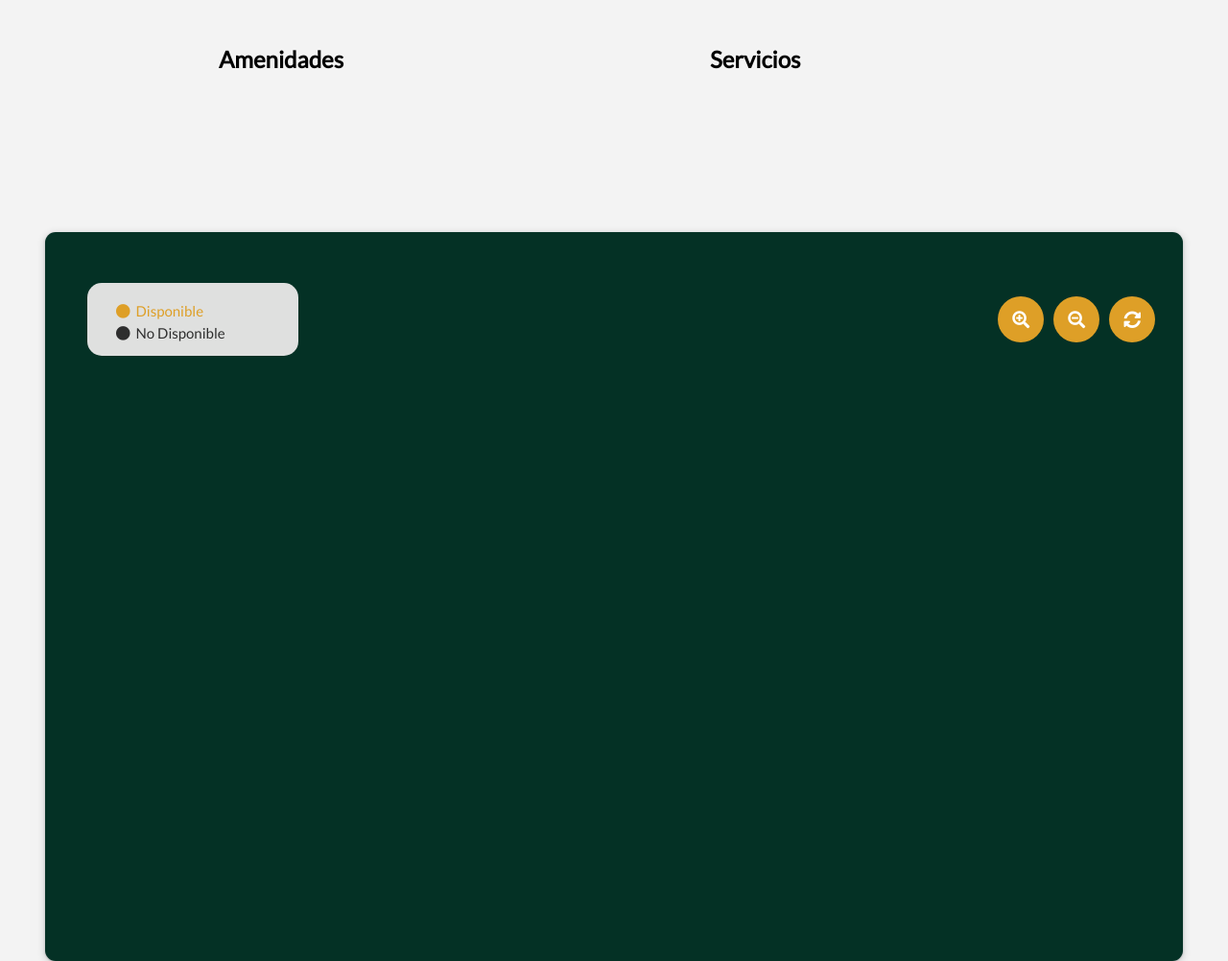
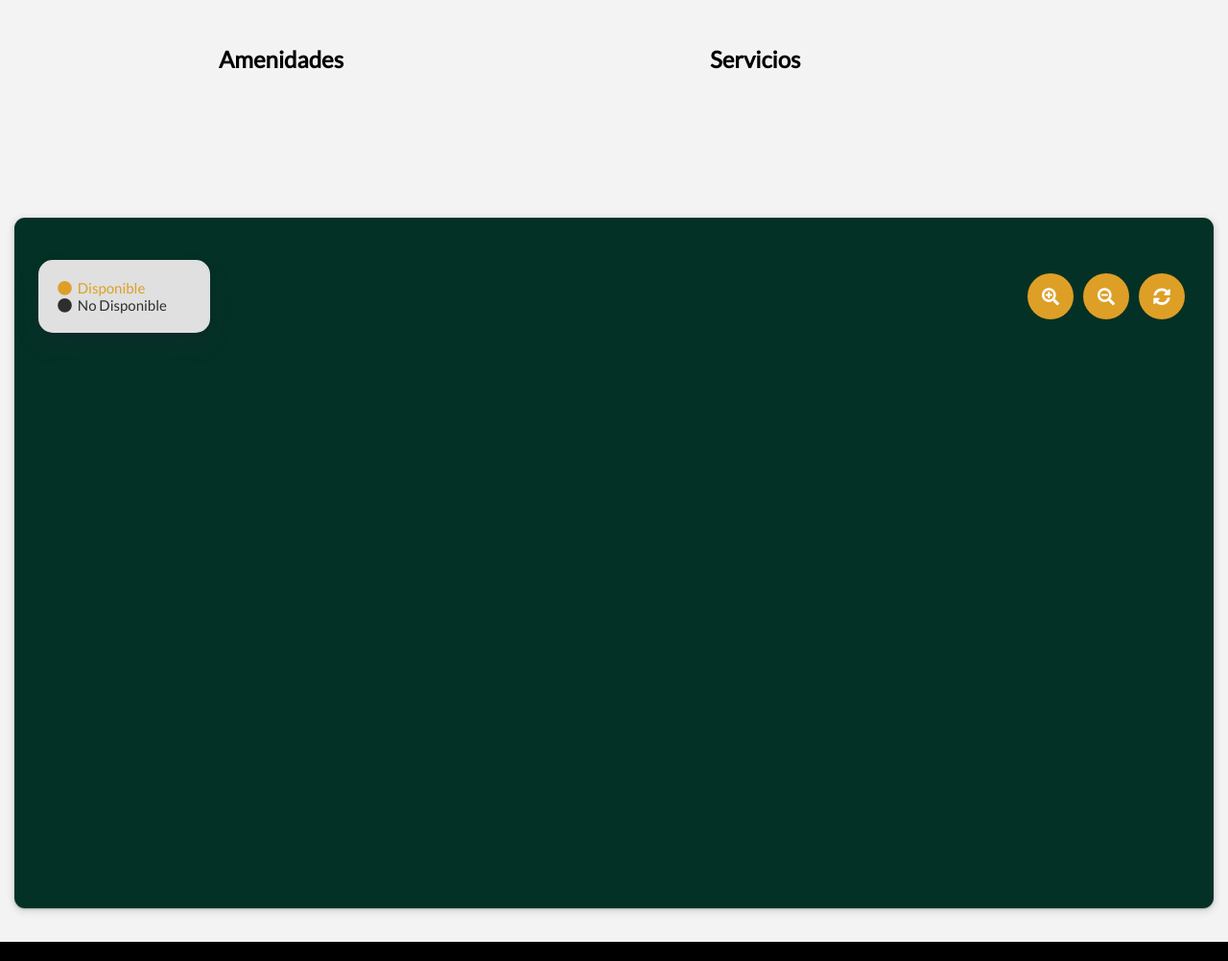
Before and after one commit to fenandatllz/gc-ecommerce, a plain HTML site: page client/details.html in a window 1280 px wide. Shown: the part 800-1802 px from the top of the page at 96% size. Drawn offline with Linux system fonts and the light colour scheme; some packages are replaced by stand-ins of ours; a script that the page names is missing.

Commit message:
correcciones flex

```diff
--- a/client/css/load.css
+++ b/client/css/load.css
@@ -37,10 +37,9 @@
   justify-content: center;
   align-items: center;
   width:auto;
-  height: 95vh;
+  height: 90vh;
   z-index: 2;
   background-color: #1a1a1a;
-  margin-top: 15px;
   border-radius: 11px;
   box-shadow: rgba(60, 64, 67, 0.3) 0px 1px 2px 0px, rgba(60, 64, 67, 0.15) 0px 2px 6px 2px;
 }
--- a/client/css/style.css
+++ b/client/css/style.css
@@ -299,34 +299,30 @@ footer i{
 .contenedor-mapa{
     display: flex;
     flex-direction: column;
-    width: 95vw;
     padding: 15px;
-    margin: auto;
 }
 
 .mapa-interactivo{
     width: auto;
-    height: 95vh;
+    height: 90vh;
     overflow-x: auto;
     scroll-snap-type: y mandatory;
     border-radius: 11px;
     box-shadow: rgba(60, 64, 67, 0.3) 0px 1px 2px 0px, rgba(60, 64, 67, 0.15) 0px 2px 6px 2px;
-    margin-top: 15px;
     background-color: #043125;
 }
 
 .btnz {
-    position: relative;
    background: #de9f27;
-    z-index: 1;
    border-radius: 50%;
    -moz-border-radius: 50%;
    -webkit-border-radius: 50%;
    padding: 15px;
-   height: 6vh;
-   text-align: center;
    transition: all 0.3s ease;
    margin:5px;
+   display: flex;
+   justify-content: center;
+   align-items: center;
   }
   .zoom-flex{
     display: flex;
@@ -338,65 +334,34 @@ footer i{
     font-size: large;
     color: #fff;
 }
-
-
-  /* @media(max-width:768px){
-    .btnz i{
-        font-size: small;
-      }
-  } */
-
-
   .btnz:hover {
-    background: #f3f3f3;
+    /* background: #f3f3f3; */
     border-color: #de9f27;
     cursor: pointer;
   }
 
 /* Div detalles mapa */
 .detalles-mapa{
-    /* width: 95vw; */
     display: flex;
     justify-content: space-between;
     position:relative;
-    top: 18vh;
+    top: 15vh;
     align-items: center;
     margin: 0% 2% ;
+    z-index: 1;
 }
 /* Viñetas Disponibilidad */
 .disponibilidad-mapa{
-    width: 220px;
-    z-index: 3;
-    padding: 15px 15px;
     background-color: #DFE0DF;
+    box-shadow: rgba(50, 50, 93, 0.25) 0px 13px 27px -5px, rgba(0, 0, 0, 0.3) 0px 8px 16px -8px;
     border-radius: 15px;
-    margin-left:20px;
-    position: relative;
+    padding: 20px;
+    padding-right: 45px;
 }
-/* @media only screen and (min-width:375px) and (max-width:678px){
-    .disponibilidad-mapa{
-        bottom: -60%;
-        margin-left:10px;
-        font-size: 8px;
-    }
-} */
-/* Aqui va min-width:678px */
-/* @media(min-width:481px) and (min-width:650px){
-    .disponibilidad-mapa{
-        bottom: -800px;
-        margin-left:10px;
-    }
-} */
-
-.disponibilidad-mapa i{
+.disponibilidad-mapa{
     font-size:15px;
 }
-.no-disponible,.disponible {
-    margin-top: 5px;
-    margin-left: 15px;
-    font-size:15px;
-}
- .no-disponible{
+.no-disponible{
     color:#2e2e2e;
 }
 .disponible{
@@ -412,6 +377,7 @@ footer i{
 	position: fixed;
 	bottom:20px;
 	right:20px;
+    z-index: 10;
 }
 /* Carrusel*/
 .slider {
@@ -610,6 +576,12 @@ color: #656565;
     .logo{
         display: none;
     }
+    .disponibilidad-mapa{
+        font-size:10px;
+    }
+    .btnz i{
+        font-size: small;
+    }
 }
 @media only screen and (min-device-width: 769px){
     #logo{
```
Also changed, not shown: client/css/mapas.css (+0 -17 lines).
